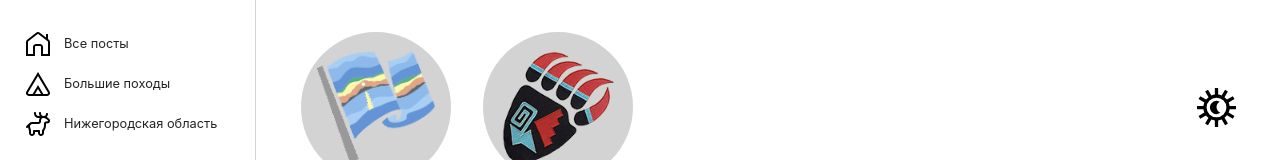
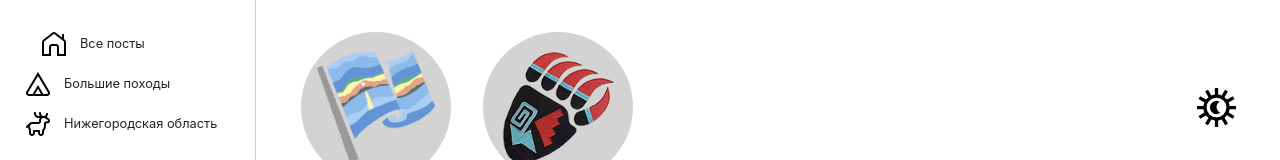
Before and after one commit to InnokentyKedrov/kedrogram, a React (Vite) app: page / in a window 1280 px wide. Shown: the top 160 px of the page. Built offline with nearby package versions, Linux system fonts and the light colour scheme.

Commit message:
fix: adds class active

```diff
--- a/src/components/Sidebar/Sidebar.module.css
+++ b/src/components/Sidebar/Sidebar.module.css
@@ -31,6 +31,11 @@
   background-size: 3vh;
 
   transition: transform 0.4s ease-in-out;
+}
+
+.item_active {
+  transform: translateX(16px);
+  cursor: initial;
 }
 
 .item:hover {
@@ -94,6 +99,10 @@
     margin: 0;
   }
 
+  .item_active {
+    transform: translateY(6px);
+  }
+
   .item:hover {
     transform: translateY(6px);
   }
--- a/src/components/Sidebar/Sidebar.tsx
+++ b/src/components/Sidebar/Sidebar.tsx
@@ -1,4 +1,4 @@
-import { Dispatch, SetStateAction } from 'react';
+import { Dispatch, SetStateAction, useState } from 'react';
 import { PostsType, posts } from '../../consts/posts';
 import styles from './Sidebar.module.css';
 
@@ -7,21 +7,24 @@ type PropsType = {
 };
 
 const Sidebar = ({ setCurrentPosts }: PropsType) => {
+  const [activeCategory, setActiveCategory] = useState<string>('all');
+
   const categoryClick = (data: string) => {
     const temp = posts.filter((el) => el.category.includes(data));
     setCurrentPosts(temp);
+    setActiveCategory(data);
   };
 
   return (
     <aside className={styles.sidebar}>
       <ul className={styles.list}>
-        <li className={`${styles.item} ${styles.item_home}`} onClick={() => categoryClick('all')}>
+        <li className={activeCategory === 'all' ? `${styles.item} ${styles.item_home} ${styles.item_active}` : `${styles.item} ${styles.item_home}`} onClick={() => categoryClick('all')}>
           <span>Все посты</span>
         </li>
-        <li className={`${styles.item} ${styles.item_camp}`} onClick={() => categoryClick('big')}>
+        <li className={activeCategory === 'big' ? `${styles.item} ${styles.item_camp} ${styles.item_active}` : `${styles.item} ${styles.item_camp}`} onClick={() => categoryClick('big')}>
           <span>Большие походы</span>
         </li>
-        <li className={`${styles.item} ${styles.item_deer}`} onClick={() => categoryClick('nizh')}>
+        <li className={activeCategory === 'nizh' ? `${styles.item} ${styles.item_deer} ${styles.item_active}` : `${styles.item} ${styles.item_deer}`} onClick={() => categoryClick('nizh')}>
           <span>Нижегородская область</span>
         </li>
       </ul>
```
